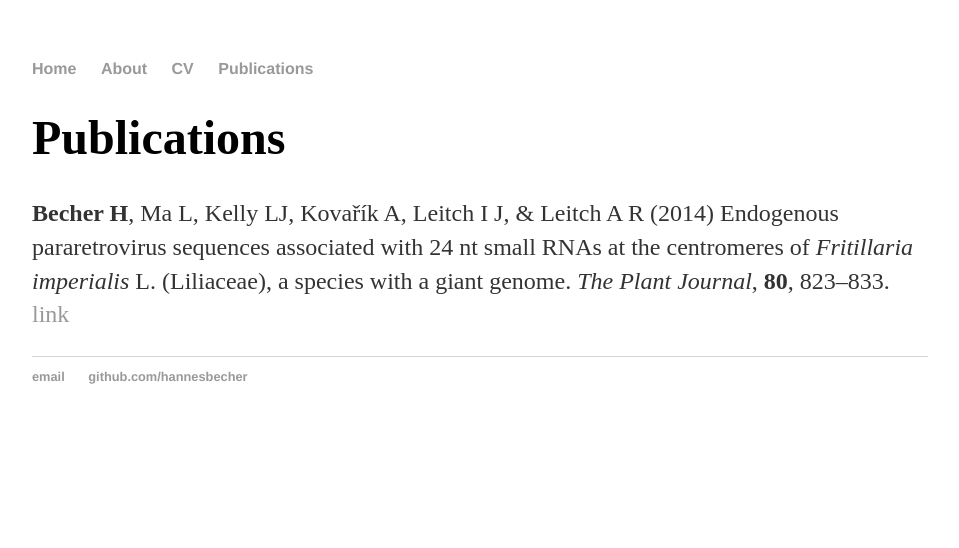
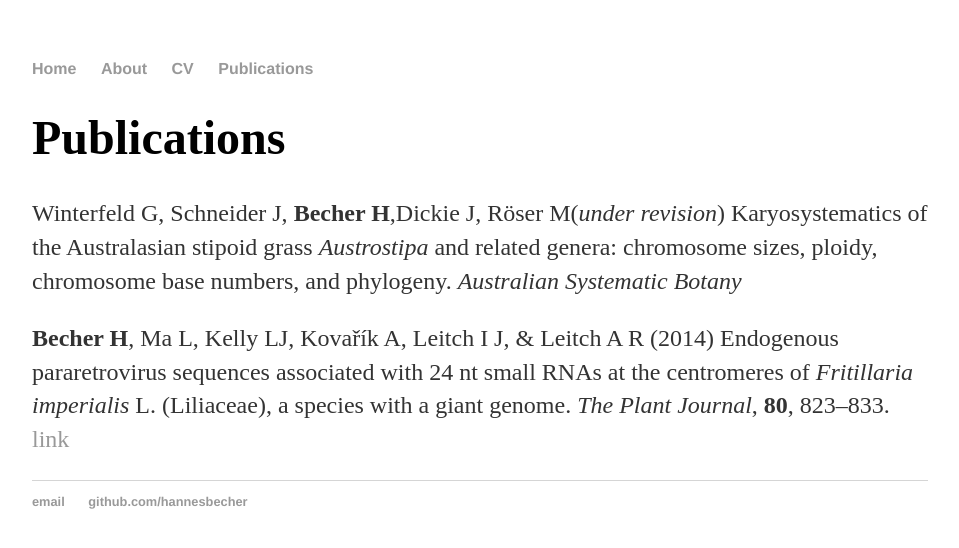
Before and after one commit to hannesbecher/hannesbecher.github.io, a Jekyll site: the page built from publications/index.html, in a window 1280 px wide. Shown: the top 548 px of the page, without its empty margins (160-1119 px from the left). Built offline with Jekyll 4.4.1, drawn with Linux system fonts in a browser that asks for light colours.

Commit message:
Update index.html

```diff
--- a/publications/index.html
+++ b/publications/index.html
@@ -3,8 +3,12 @@ layout: default
 title: Hannes Becher - Publications
 ---
 
-    		<div class="blurb">
+    		<div class="publications">
         		<h1>Publications</h1>
+        		<p>
+        			Winterfeld G, Schneider J, <strong>Becher H</strong>,Dickie J, Röser M(<em>under revision</em>) Karyosystematics of the Australasian stipoid grass <em>Austrostipa</em> and related genera: chromosome sizes, ploidy, chromosome base numbers, and phylogeny. <em>Australian Systematic Botany</em>
+        		</p>
 			<p><strong>Becher H</strong>, Ma L, Kelly LJ, Kovařík A, Leitch I J, & Leitch A R (2014) Endogenous pararetrovirus sequences associated with 24 nt small RNAs at the centromeres of <em>Fritillaria imperialis</em> L. (Liliaceae), a species with a giant genome. <em>The Plant Journal</em>, <strong>80</strong>, 823–833. <a href=dx.doi.org/10.1111/tpj.12673> link </a>
+			</p>
 
     		</div><!-- /.blurb -->
```
